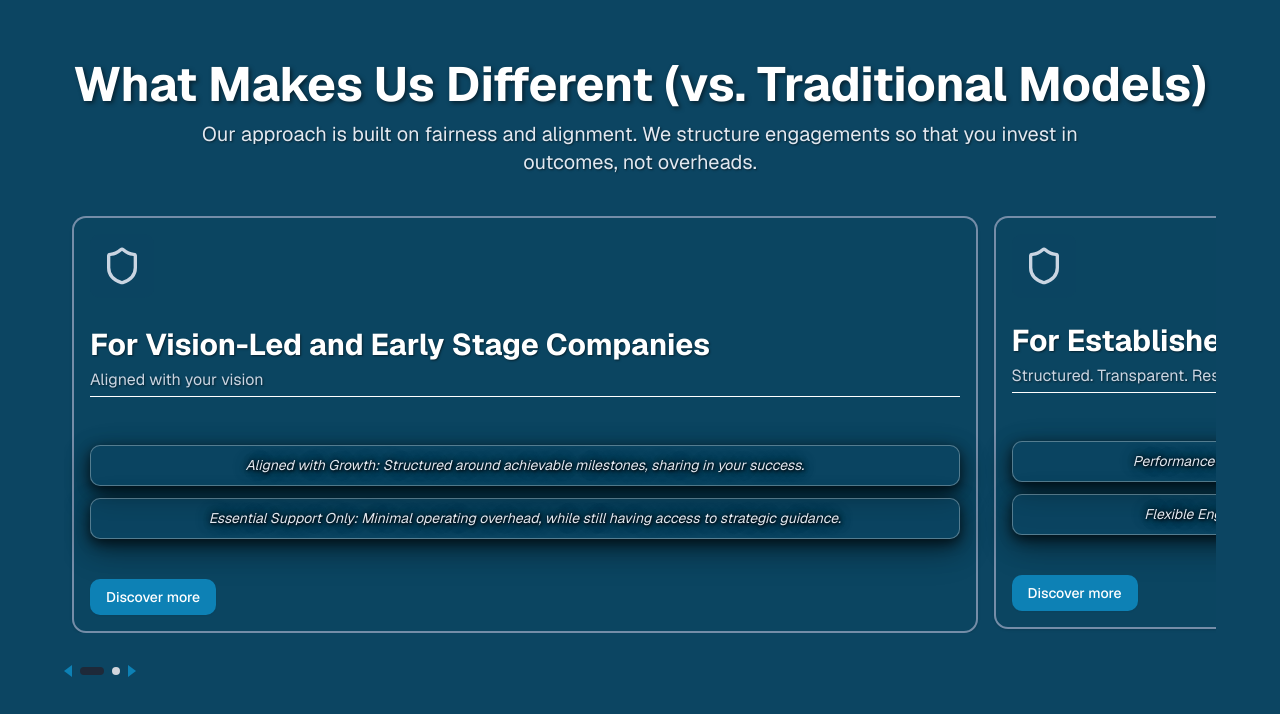
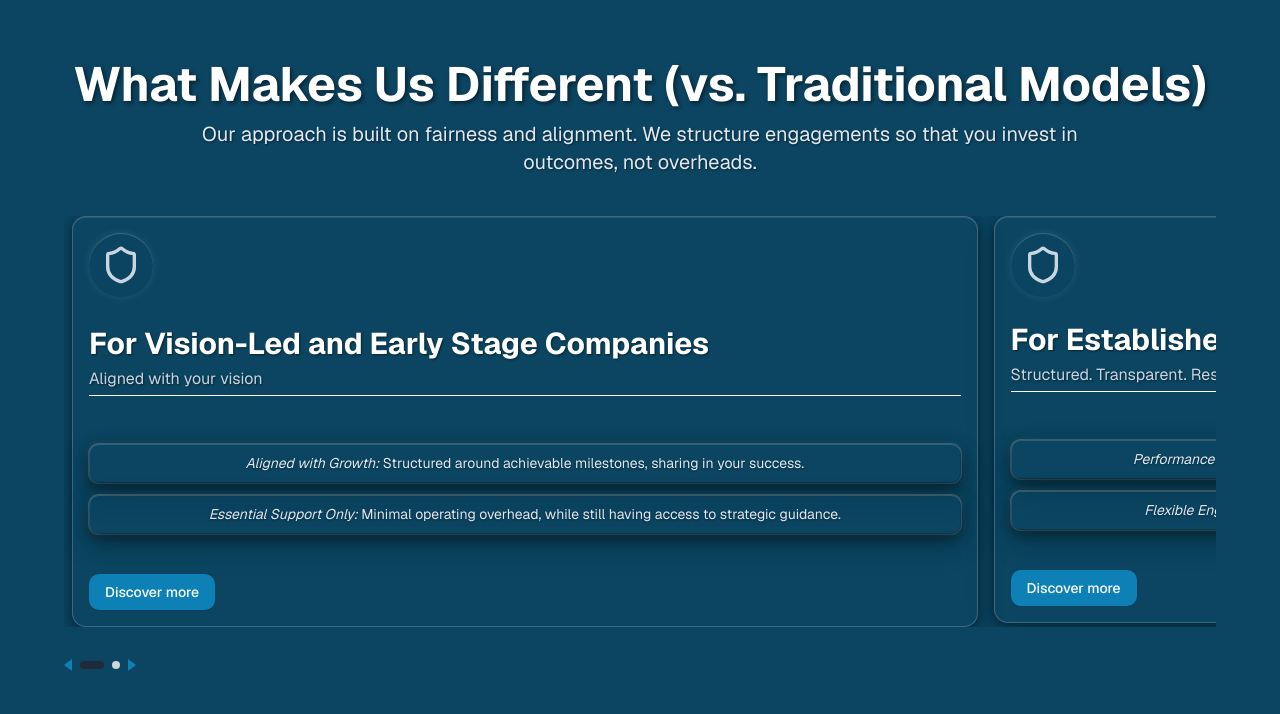
Before and after one commit to arpitnexuses/intellectus-card, a Next.js app: page / in a window 1280 px wide. Shown: the top 714 px of the page. Built offline with nearby package versions, Linux system fonts and the light colour scheme.

Commit message:
Update card styling: Clean borders, enhanced glass shadows, and improved text formatting

```diff
--- a/app/page.tsx
+++ b/app/page.tsx
@@ -48,9 +48,9 @@ export default function Home() {
           >
             {/* Vision-Led Companies Card */}
             <div className="w-3/5 px-2">
-              <Card className="bg-[#0C4562]/90 border-2 border-slate-400/80 p-4 hover:bg-[#0C4562] hover:border-slate-300 hover:scale-95 transition-all duration-300">
+              <Card className="bg-[#0C4562]/90 border border-white/20 p-4 hover:bg-[#0C4562] hover:scale-95 transition-all duration-300" style={{ boxShadow: "0 2px 8px rgba(0, 0, 0, 0.3), 0 4px 16px rgba(0, 0, 0, 0.2), 0 8px 32px rgba(0, 0, 0, 0.1), inset 0 1px 0 rgba(255, 255, 255, 0.1)" }}>
                 <div className="mb-2">
-                  <div className="w-16 h-16 bg-[#0C4562]/60 rounded-lg flex items-center justify-center">
+                  <div className="w-16 h-16 bg-[#0C4562]/60 rounded-full flex items-center justify-center" style={{ boxShadow: "0 0 8px rgba(255, 255, 255, 0.1), inset 0 1px 0 rgba(255, 255, 255, 0.2)" }}>
                     <Shield className="w-10 h-10 text-slate-300" />
                   </div>
                 </div>
@@ -69,21 +69,21 @@ export default function Home() {
                 </p>
 
                 <div className="space-y-3 mb-4 mt-4">
-                  <div className="p-2 bg-[#0C4562]/40 rounded-lg border border-white/30" style={{ boxShadow: "0 4px 12px rgba(0, 0, 0, 0.6), 0 8px 24px rgba(0, 0, 0, 0.4), 0 12px 36px rgba(0, 0, 0, 0.2)" }}>
+                  <div className="p-2 bg-[#0C4562]/40 rounded-lg" style={{ boxShadow: "0 4px 12px rgba(0, 0, 0, 0.4), 0 8px 24px rgba(0, 0, 0, 0.2), 0 12px 36px rgba(0, 0, 0, 0.1), inset 0 1px 0 rgba(255, 255, 255, 0.15), inset 0 -1px 0 rgba(0, 0, 0, 0.2), inset 1px 0 0 rgba(255, 255, 255, 0.08), inset -1px 0 0 rgba(0, 0, 0, 0.1), 0 0 8px rgba(255, 255, 255, 0.1), 0 0 0 1px rgba(255, 255, 255, 0.2)" }}>
                       <p
-                      className="text-slate-200 leading-relaxed italic text-sm text-center"
-                      style={{ textShadow: "0 0 6px rgba(0, 0, 0, 0.8), 0 0 12px rgba(0, 0, 0, 0.6), 0 0 18px rgba(0, 0, 0, 0.4), 1px 1px 3px rgba(0, 0, 0, 0.9)" }}
+                        className="text-slate-200 leading-relaxed text-sm text-center"
+                        style={{ textShadow: "0 1px 2px rgba(0, 0, 0, 0.4)" }}
                       >
-                      Aligned with Growth: Structured around achievable milestones, sharing in your success.
+                        <span className="italic">Aligned with Growth:</span> Structured around achievable milestones, sharing in your success.
                       </p>
                   </div>
 
-                  <div className="p-2 bg-[#0C4562]/40 rounded-lg border border-white/30" style={{ boxShadow: "0 4px 12px rgba(0, 0, 0, 0.6), 0 8px 24px rgba(0, 0, 0, 0.4), 0 12px 36px rgba(0, 0, 0, 0.2)" }}>
+                  <div className="p-2 bg-[#0C4562]/40 rounded-lg" style={{ boxShadow: "0 4px 12px rgba(0, 0, 0, 0.4), 0 8px 24px rgba(0, 0, 0, 0.2), 0 12px 36px rgba(0, 0, 0, 0.1), inset 0 1px 0 rgba(255, 255, 255, 0.15), inset 0 -1px 0 rgba(0, 0, 0, 0.2), inset 1px 0 0 rgba(255, 255, 255, 0.08), inset -1px 0 0 rgba(0, 0, 0, 0.1), 0 0 8px rgba(255, 255, 255, 0.1), 0 0 0 1px rgba(255, 255, 255, 0.2)" }}>
                       <p
-                      className="text-slate-200 leading-relaxed italic text-sm text-center"
-                      style={{ textShadow: "0 0 6px rgba(0, 0, 0, 0.8), 0 0 12px rgba(0, 0, 0, 0.6), 0 0 18px rgba(0, 0, 0, 0.4), 1px 1px 3px rgba(0, 0, 0, 0.9)" }}
+                        className="text-slate-200 leading-relaxed text-sm text-center"
+                        style={{ textShadow: "0 1px 2px rgba(0, 0, 0, 0.4)" }}
                       >
-                      Essential Support Only: Minimal operating overhead, while still having access to strategic
+                        <span className="italic">Essential Support Only:</span> Minimal operating overhead, while still having access to strategic
                         guidance.
                       </p>
                   </div>
@@ -102,9 +102,9 @@ export default function Home() {
 
             {/* Established Businesses Card */}
             <div className="w-3/5 px-2">
-              <Card className="bg-[#0C4562]/90 border-2 border-slate-400/80 p-4 hover:bg-[#0C4562] hover:border-slate-300 hover:scale-95 transition-all duration-300">
+              <Card className="bg-[#0C4562]/90 border border-white/20 p-4 hover:bg-[#0C4562] hover:scale-95 transition-all duration-300" style={{ boxShadow: "0 2px 8px rgba(0, 0, 0, 0.3), 0 4px 16px rgba(0, 0, 0, 0.2), 0 8px 32px rgba(0, 0, 0, 0.1), inset 0 1px 0 rgba(255, 255, 255, 0.1)" }}>
                 <div className="mb-1">
-                  <div className="w-16 h-16 bg-[#0C4562]/60 rounded-lg flex items-center justify-center">
+                  <div className="w-16 h-16 bg-[#0C4562]/60 rounded-full flex items-center justify-center" style={{ boxShadow: "0 0 8px rgba(255, 255, 255, 0.1), inset 0 1px 0 rgba(255, 255, 255, 0.2)" }}>
                     <Shield className="w-10 h-10 text-slate-300" />
                   </div>
                 </div>
@@ -123,21 +123,21 @@ export default function Home() {
                 </p>
 
                 <div className="space-y-3 mb-4 mt-4">
-                  <div className="p-2 bg-[#0C4562]/40 rounded-lg border border-white/30" style={{ boxShadow: "0 4px 12px rgba(0, 0, 0, 0.6), 0 8px 24px rgba(0, 0, 0, 0.4), 0 12px 36px rgba(0, 0, 0, 0.2)" }}>
+                  <div className="p-2 bg-[#0C4562]/40 rounded-lg" style={{ boxShadow: "0 4px 12px rgba(0, 0, 0, 0.4), 0 8px 24px rgba(0, 0, 0, 0.2), 0 12px 36px rgba(0, 0, 0, 0.1), inset 0 1px 0 rgba(255, 255, 255, 0.15), inset 0 -1px 0 rgba(0, 0, 0, 0.2), inset 1px 0 0 rgba(255, 255, 255, 0.08), inset -1px 0 0 rgba(0, 0, 0, 0.1), 0 0 8px rgba(255, 255, 255, 0.1), 0 0 0 1px rgba(255, 255, 255, 0.2)" }}>
                       <p
-                      className="text-slate-200 leading-relaxed italic text-sm text-center"
-                      style={{ textShadow: "0 0 6px rgba(0, 0, 0, 0.8), 0 0 12px rgba(0, 0, 0, 0.6), 0 0 18px rgba(0, 0, 0, 0.4), 1px 1px 3px rgba(0, 0, 0, 0.9)" }}
+                        className="text-slate-200 leading-relaxed text-sm text-center"
+                        style={{ textShadow: "0 1px 2px rgba(0, 0, 0, 0.4)" }}
                       >
-                      Performance-Based Fees: Fees structured around milestones to align success with cost efficiency.
+                        <span className="italic">Performance-Based Fees:</span> Fees structured around milestones to align success with cost efficiency.
                       </p>
                   </div>
 
-                  <div className="p-2 bg-[#0C4562]/40 rounded-lg border border-white/30" style={{ boxShadow: "0 4px 12px rgba(0, 0, 0, 0.6), 0 8px 24px rgba(0, 0, 0, 0.4), 0 12px 36px rgba(0, 0, 0, 0.2)" }}>
+                  <div className="p-2 bg-[#0C4562]/40 rounded-lg" style={{ boxShadow: "0 4px 12px rgba(0, 0, 0, 0.4), 0 8px 24px rgba(0, 0, 0, 0.2), 0 12px 36px rgba(0, 0, 0, 0.1), inset 0 1px 0 rgba(255, 255, 255, 0.15), inset 0 -1px 0 rgba(0, 0, 0, 0.2), inset 1px 0 0 rgba(255, 255, 255, 0.08), inset -1px 0 0 rgba(0, 0, 0, 0.1), 0 0 8px rgba(255, 255, 255, 0.1), 0 0 0 1px rgba(255, 255, 255, 0.2)" }}>
                       <p
-                      className="text-slate-200 leading-relaxed italic text-sm text-center"
-                      style={{ textShadow: "0 0 6px rgba(0, 0, 0, 0.8), 0 0 12px rgba(0, 0, 0, 0.6), 0 0 18px rgba(0, 0, 0, 0.4), 1px 1px 3px rgba(0, 0, 0, 0.9)" }}
+                        className="text-slate-200 leading-relaxed text-sm text-center"
+                        style={{ textShadow: "0 1px 2px rgba(0, 0, 0, 0.4)" }}
                       >
-                      Flexible Engagement: Tailored success structures that align with your objectives and timelines.
+                        <span className="italic">Flexible Engagement:</span> Tailored success structures that align with your objectives and timelines.
                       </p>
                   </div>
                 </div>
```
Lines whose indentation alone changed are shown as unchanged.
